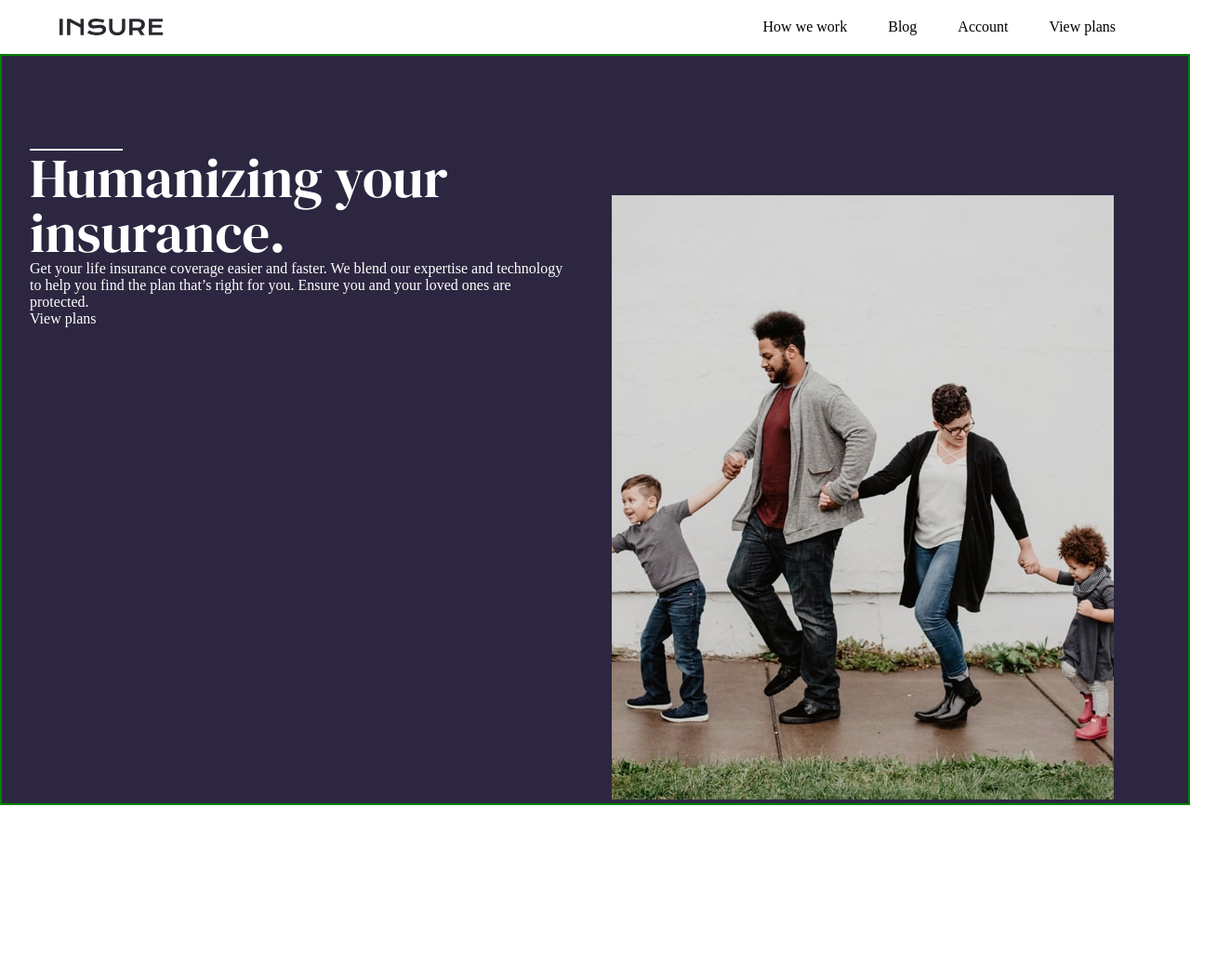
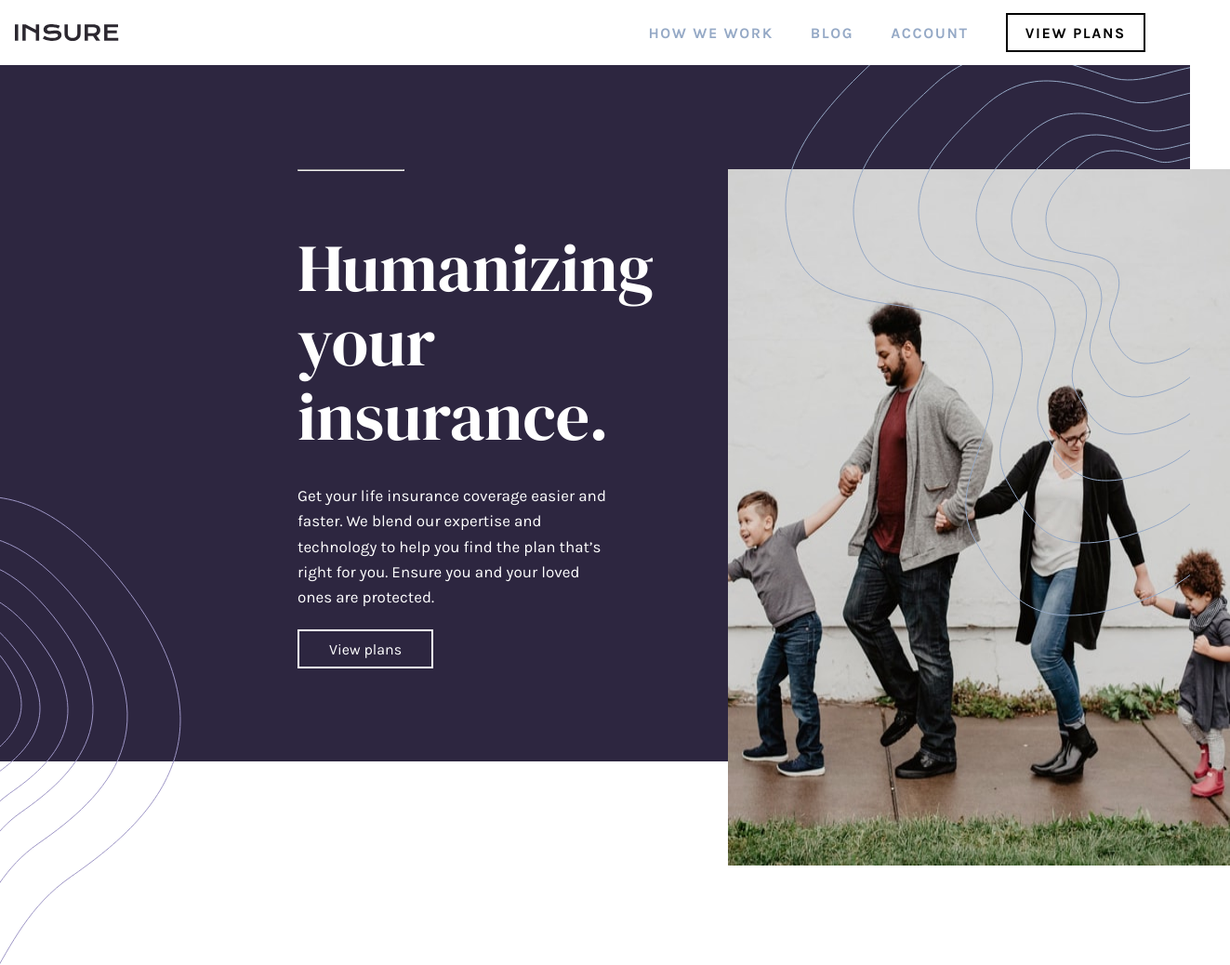
Before and after one commit to ZyoGo/insure-landing-page, a plain HTML site: page index.html in a window 1280 px wide. Shown: the whole page at 93% size, 1323 px wide, since content can reach past the window. Before the commit the page ends 866 px from the top, so only its background shows below. Drawn offline with Linux system fonts and the light colour scheme.

Commit message:
finish nav & landing

```diff
--- a/assets/_global.scss
+++ b/assets/_global.scss
@@ -1,7 +1,19 @@
-//font from google
+//Font from google
 @import url("https://fonts.googleapis.com/css2?family=Karla:wght@400;700&display=swap");
 @import url("https://fonts.googleapis.com/css2?family=DM+Serif+Display&display=swap");
-//flex
+//root
+* {
+    padding: 0;
+    margin: 0;
+    box-sizing: border-box;
+}
+
+//Body
+body {
+    font-size: 16px;
+}
+
+//general
 .flex {
     display: flex;
     &-jc-sb {
@@ -10,4 +22,17 @@
     &-jc-c {
         justify-content: center;
     }
+    &-ai-c {
+        align-items: center;
+    }
 }
+
+//font-weight
+.font-normal {
+    font-weight: 400;
+}
+
+//margin
+.mb-8 {
+    margin-bottom: 2rem;
+}
--- /dev/null
+++ b/assets/_landing.scss
@@ -0,0 +1,51 @@
+.landing {
+    background-color: $darkViolet;
+    position: relative;
+    &__left {
+        width: 80%;
+        padding: 7rem 0;
+        margin-left: 20rem;
+        margin-right: 5rem;
+        color: white;
+        max-width: 640px;
+        h2 {
+            font-family: $dm;
+            line-height: 5rem;
+            font-size: 4.5rem;
+            width: 85%;
+        }
+        p {
+            font-family: $karla;
+            font-size: 1.0625rem;
+            line-height: 1.7rem;
+            width: 89%;
+        }
+        a {
+            font-family: $karla;
+            border: 2px solid white;
+            padding: 0.6rem 2rem;
+            color: white;
+        }
+        hr {
+            width: 30%;
+            margin-bottom: 4rem;
+        }
+    }
+}
+
+.img__intro-main {
+    position: relative;
+    // right: 0;
+    top: 7rem;
+}
+
+.intro__pattern {
+    width: auto;
+    position: absolute;
+    &--left {
+        top: 29rem;
+    }
+    &--right {
+        right: 0;
+    }
+}
--- a/assets/_navbar.scss
+++ b/assets/_navbar.scss
@@ -0,0 +1,30 @@
+.nav {
+    padding: 0.6rem 1rem;
+    margin: auto;
+    max-width: 1280px;
+    &__list {
+        list-style: none;
+    }
+    &__item {
+        margin-right: 2rem;
+        padding: 1rem 0;
+    }
+    &__link {
+        text-decoration: none;
+        padding-right: 0.5rem;
+        font-family: $karla;
+        font-weight: 700;
+        font-size: 1rem;
+        text-transform: uppercase;
+        letter-spacing: 0.1em;
+        color: $grayishBlue;
+    }
+    // img {
+    //     align-self: center;
+    // }
+    .view-plan {
+        border: 2px solid black;
+        padding: 0.6rem 1.2rem;
+        color: black;
+    }
+}
--- a/assets/_variables.scss
+++ b/assets/_variables.scss
@@ -4,7 +4,6 @@ $grayishBlue: hsl(216, 30%, 68%);
 $veryDarkViolet: hsl(270, 9%, 17%);
 $darkGrayishViolet: hsl(273, 4%, 51%);
 $veryLightGray: hsl(0, 0%, 98%);
-
 //font
 $karla: "Karla",
 sans-serif;
--- a/assets/style.scss
+++ b/assets/style.scss
@@ -1,76 +1,4 @@
-//config
-* {
-    margin: 0;
-    padding: 0;
-    box-sizing: border-box;
-}
-
-body {
-    font-size: 16px;
-    // width: 1440px;
-}
-
-//header (navbar)
-nav {
-    display: flex;
-    justify-content: space-between;
-    width: 90%;
-    margin: auto;
-    max-width: 1280px;
-    background-color: white;
-    position: relative;
-    img {
-        display: flex;
-        align-items: center;
-        width: auto;
-        padding: 1.25em 0;
-    }
-    ul {
-        position: initial;
-        display: flex;
-        justify-content: flex-end;
-        align-items: center;
-        flex-direction: row;
-        list-style-type: none;
-        height: auto;
-        li {
-            padding: 1em;
-            width: auto;
-            margin: 0 0 0 0.75em;
-        }
-    }
-}
-
-//jumbotron
-.container-jumbotron {
-    // height: 800px;
-    background-color: $cl-darkViolet;
-    border: 2px solid green;
-    display: flex;
-    color: white;
-    .jumbotron-left {
-        display: flex;
-        flex-direction: column;
-        margin: 100px 50px 0 30px;
-        h2 {
-            font-family: $f-dm;
-            font-size: 3.7rem;
-            font-weight: 400;
-            line-height: 1em;
-        }
-    }
-    .jumbotron-left-border {
-        width: 100px;
-        border: 1px solid white;
-    }
-    .jumbotron-right {
-        margin: 150px 80px 0 0;
-    }
-}
-
-// .vpl-hover {
-//     border: 2px solid red;
-//     padding: 10px 30px;
-// }
-//media screen 1280px
-// @media screen and (max-width:);
+@import "variables";
+@import "global";
+@import "navbar";
+@import "landing";
--- a/index.html
+++ b/index.html
@@ -25,27 +25,27 @@
 
 <body>
     <header>
-        <nav>
+        <nav class="nav flex flex-jc-sb flex-ai-c">
             <img src="images/logo.svg" alt="logo Insure">
-            <ul class="flex">
-                <li>How we work</li>
-                <li>Blog</li>
-                <li>Account</li>
-                <li class="vpl-hover">View plans</li>
+            <ul class="nav__list flex">
+                <li class="nav__item"><a href="" class="nav__link">How we work</a></li>
+                <li class="nav__item"><a href="" class="nav__link">Blog</a></li>
+                <li class="nav__item"><a href="" class="nav__link">Account</a></li>
+                <li class="nav__item"><a href="" class="nav__link view-plan">View Plans</a></li>
             </ul>
         </nav>
     </header>
     <main>
-        <div class="container-jumbotron">
-            <div class="jumbotron-left">
-                <div class="jumbotron-left-border"></div>
-                <h2>Humanizing your insurance.</h2>
-                <p>Get your life insurance coverage easier and faster. We blend our expertise and technology to help you find the plan that’s right for you. Ensure you and your loved ones are protected.</p>
-                <span>View plans</span>
+        <div class="landing flex">
+            <div class="landing__left">
+                <hr>
+                <h2 class="font-normal mb-8">Humanizing your insurance.</h2>
+                <p class="font-normal mb-8">Get your life insurance coverage easier and faster. We blend our expertise and technology to help you find the plan that’s right for you. Ensure you and your loved ones are protected.</p>
+                <a class="font-normal">View plans</a>
             </div>
-            <div class="jumbotron-right">
-                <img src="images/image-intro-desktop.jpg" alt="Image-Intro">
-            </div>
+            <img src="images/image-intro-desktop.jpg " alt="intro-main" class="img__intro-main">
+            <img src="images/bg-pattern-intro-left-desktop.svg" alt="intro-left" class="intro__pattern intro__pattern--left">
+            <img src="images/bg-pattern-intro-right-desktop.svg" alt="intro-right" class="intro__pattern intro__pattern--right">
         </div>
     </main>
     <!--    We’re different Snappy Process Our
@@ -58,11 +58,11 @@
     Insure? View plans Reviews Help me FAQ Terms of use Privacy policy Cookies
     Contact Sales Support Live chat Others Careers Press Licenses -->
 
-    <!-- <div class="attribution">
+    <!-- <div class="attribution ">
       Challenge by
-      <a href="https://www.frontendmentor.io?ref=challenge" target="_blank"
+      <a href="https://www.frontendmentor.io?ref=challenge " target="_blank "
         >Frontend Mentor</a
-      >. Coded by <a href="#">Your Name Here</a>. -->
+      >. Coded by <a href="# ">Your Name Here</a>. -->
     </div>
 </body>
 
```
Also changed, not shown: dist/css/style.css, 1 other file.
